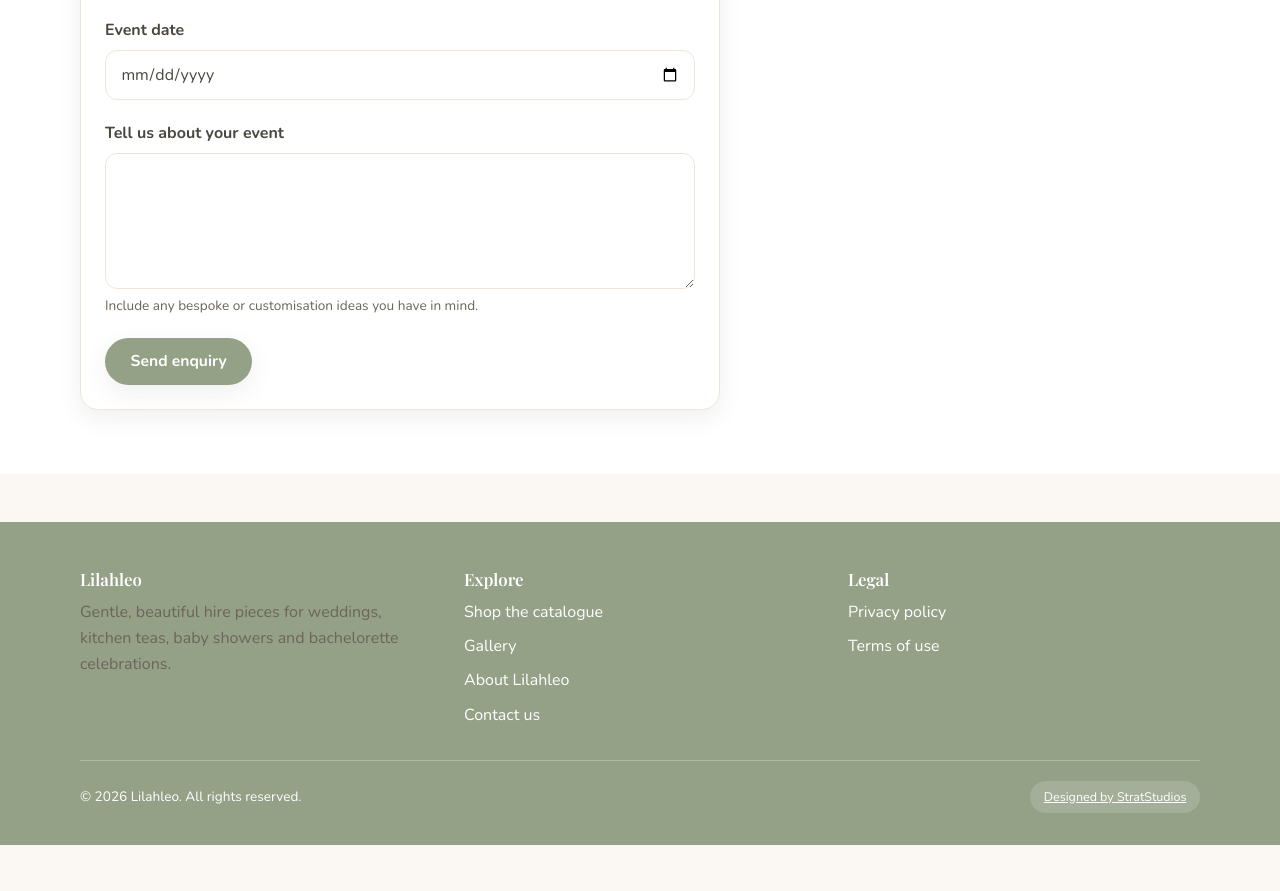
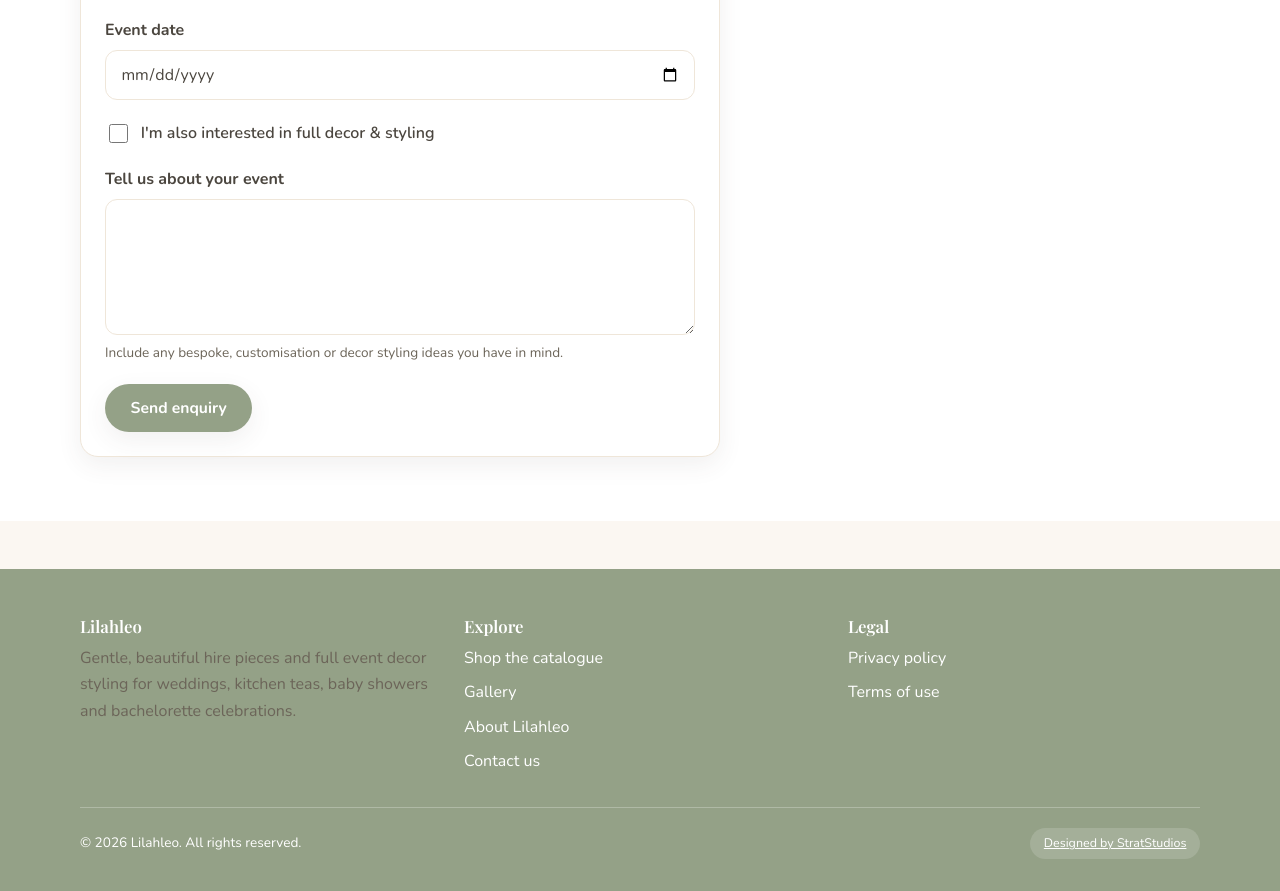
Before and after one commit to jasonvanstraten13-cmd/lilaleo, a plain HTML site: page contact.html in a window 1280 px wide. Shown: the part 1193-2084 px from the top of the page. Before the commit the page ends 2038 px from the top, so only its background shows below. Drawn offline with nearby package versions, Linux system fonts and the light colour scheme; a web font is replaced by a local one.

Commit message:
Add decor and styling services messaging across the site

```diff
--- a/brand.css
+++ b/brand.css
@@ -1,8 +1,8 @@
 /* ==========================================================================
    Lilahleo Brand Tokens
-   Wedding & event equipment hire — mirrors, display stands, lawn games,
-   and fully bespoke customised pieces for weddings, kitchen teas, baby
-   showers and bachelorette celebrations.
+   Wedding & event equipment hire and decor styling — mirrors, display stands,
+   lawn games, and fully bespoke customised pieces for weddings, kitchen
+   teas, baby showers and bachelorette celebrations.
    ========================================================================== */
 
 @import url('https://fonts.googleapis.com/css2?family=Playfair+Display:ital,wght@0,500;0,600;0,700;1,500&family=Nunito:wght@400;500;600;700;800&display=swap');
--- a/contact.html
+++ b/contact.html
@@ -4,7 +4,7 @@
 <meta charset="UTF-8">
 <meta name="viewport" content="width=device-width, initial-scale=1.0">
 <title>Contact Lilahleo — Wedding &amp; Event Hire</title>
-<meta name="description" content="Get in touch with Lilahleo to book mirrors, display stands, lawn games and bespoke pieces for your wedding, kitchen tea, baby shower or bachelorette.">
+<meta name="description" content="Get in touch with Lilahleo to book mirrors, display stands, lawn games, bespoke pieces or full event decor styling for your wedding, kitchen tea, baby shower or bachelorette.">
 <link rel="stylesheet" href="brand.css">
 <link rel="stylesheet" href="styles.css">
 </head>
@@ -33,7 +33,7 @@
     <div class="shell intro center reveal">
       <span class="eyebrow">Contact</span>
       <h1>Let's talk about your celebration</h1>
-      <p>Reach out about a wedding, kitchen tea, baby shower or bachelorette, and we'll help you plan the perfect hire list.</p>
+      <p>Reach out about a wedding, kitchen tea, baby shower or bachelorette, and we'll help you plan the perfect hire list or decor styling.</p>
     </div>
   </section>
 
@@ -85,9 +85,12 @@
           <input type="date" id="event-date" name="event_date">
         </div>
         <div class="form-field">
+          <label for="decor-interest"><input type="checkbox" id="decor-interest" name="decor_interest" value="Yes"> I'm also interested in full decor &amp; styling</label>
+        </div>
+        <div class="form-field">
           <label for="message">Tell us about your event</label>
           <textarea id="message" name="message" rows="5" required></textarea>
-          <span class="hint">Include any bespoke or customisation ideas you have in mind.</span>
+          <span class="hint">Include any bespoke, customisation or decor styling ideas you have in mind.</span>
         </div>
         <button class="btn btn--primary" type="submit">Send enquiry</button>
       </form>
@@ -100,7 +103,7 @@
     <div class="footer-grid">
       <div>
         <h3>Lilahleo</h3>
-        <p>Gentle, beautiful hire pieces for weddings, kitchen teas, baby showers and bachelorette celebrations.</p>
+        <p>Gentle, beautiful hire pieces and full event decor styling for weddings, kitchen teas, baby showers and bachelorette celebrations.</p>
       </div>
       <div>
         <h3>Explore</h3>
--- a/styles.css
+++ b/styles.css
@@ -301,6 +301,13 @@ p { margin: 0 0 1em; color: var(--brand-text-soft); }
 /* ---------- Forms ---------- */
 .form-field { margin-bottom: 1.25rem; display: flex; flex-direction: column; gap: 0.4rem; }
 .form-field label { font-weight: 700; }
+.form-field label:has(input[type="checkbox"]) {
+  display: flex;
+  align-items: center;
+  gap: 0.6rem;
+  font-weight: 600;
+}
+.form-field label:has(input[type="checkbox"]) input { width: 1.2rem; height: 1.2rem; }
 .form-field input,
 .form-field select,
 .form-field textarea {
```
Also changed, not shown: about.html (+7 -3 lines), gallery.html (+1 -1 lines), index.html (+8 -3 lines), shop/booking.html (+4 -1 lines), shop/index.html (+1 -1 lines), shop/product.html (+1 -1 lines).
